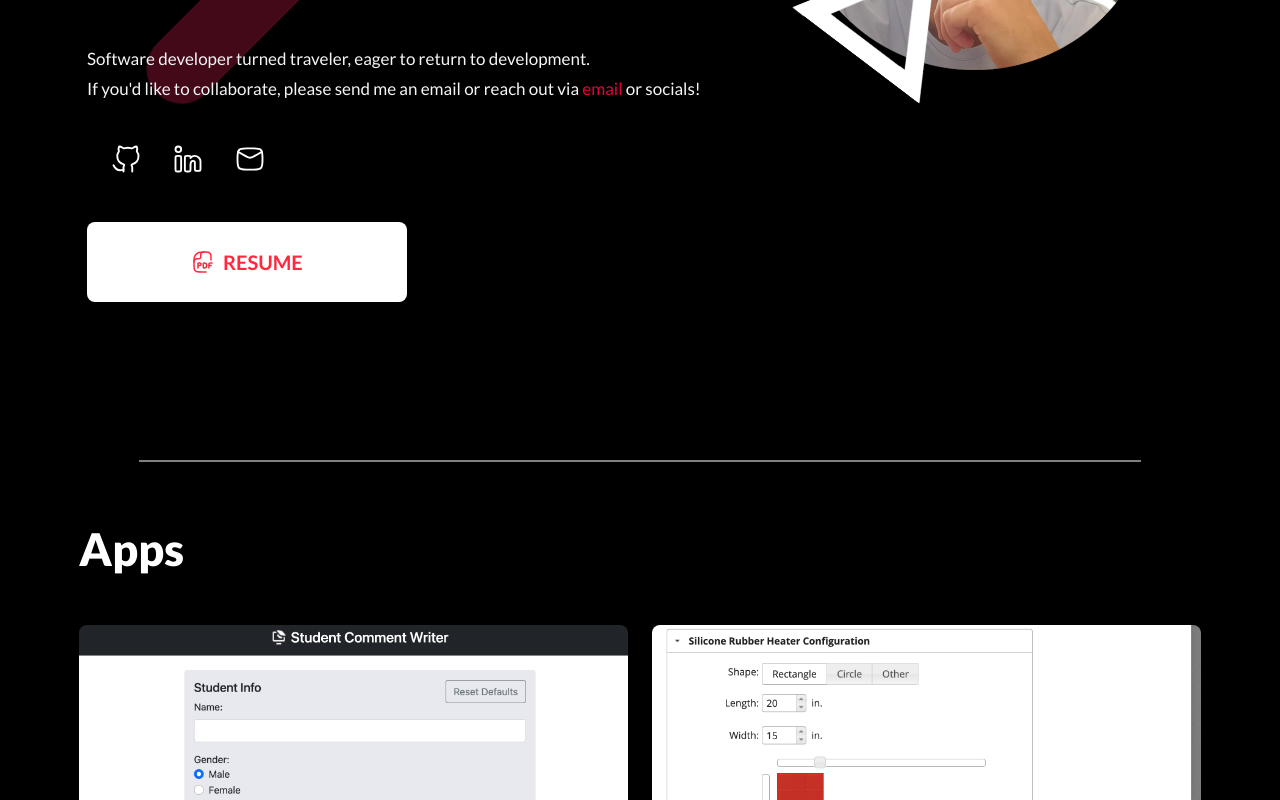
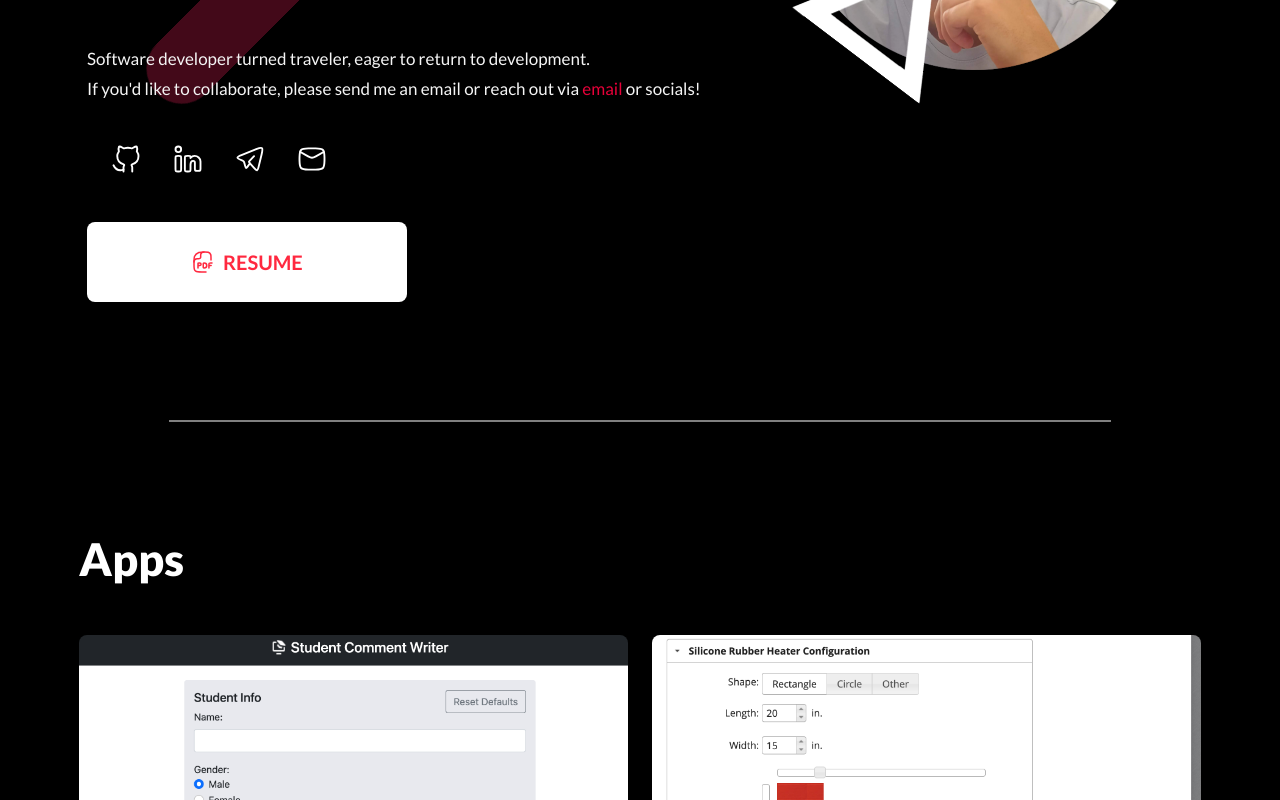
Before and after one commit to wrankin1101/wrankin1101.github.io, a React (Create React App) app: page / in a window 1280 px wide. Shown: the part 460-1260 px from the top of the page. Built offline with nearby package versions, Linux system fonts and the light colour scheme.

Commit message:
adding tg link to home page, spacing tweaks

```diff
--- a/src/pages/Home.js
+++ b/src/pages/Home.js
@@ -18,6 +18,7 @@ import { ReactComponent as GitHubSvg } from "../assets/icons/github.svg";
 import { ReactComponent as LinkedInSvg } from "../assets/icons/linkedin.svg";
 import { ReactComponent as MailSvg } from "../assets/icons/mail.svg";
 import { ReactComponent as PdfSvg } from "../assets/icons/pdf.svg";
+import { ReactComponent as TelegramSvg } from "../assets/icons/telegram.svg";
 import { useEffect, useState } from "react";
 
 function Home() {
@@ -108,6 +109,15 @@ function Home() {
                       rel="noreferrer"
                     >
                       <LinkedInSvg />
+                    </a>
+                  </div>
+                  <div class="p-3">
+                    <a
+                      href="https://t.me/chillwill749"
+                      target="_blank"
+                      rel="noreferrer"
+                    >
+                      <TelegramSvg />
                     </a>
                   </div>
                   <div class="p-3">
--- a/src/styles/App.css
+++ b/src/styles/App.css
@@ -189,7 +189,7 @@ button {
   border: none;
   height: 2px; /* Customize height as needed */
   background-color: grey; /* Customize color as needed */
-  margin: 60px; /* Adjust margin as needed */
+  margin: 110px 90px; /* Adjust margin as needed */
   position: relative;
 }
 
@@ -463,9 +463,6 @@ h3.white {
 
 /** work section **/
 
-.work {
-  padding-top: 90px;
-}
 .work-col h2, .work-col h3 {
   font-size: 21px;
   color: #b3b3b3;
@@ -514,11 +511,13 @@ h3.white {
   width:45px;
   height: 45px;
   background-color: #430919;
+  box-shadow: 0px 0px 10px 2px black;
   border-radius: 100%;
   color: whitesmoke;
 }
 .github_bubble:hover{
   color: #e70139;
+  transform: translate(2px, 2px);
 }
 .github_bubble svg{
   width:30px;
@@ -529,11 +528,6 @@ h3.white {
 
 /** footer **/
 
-.contact {
-  padding-bottom: 60px;
-  padding-top: 90px;
-  text-align: center;
-}
 
 .contact-links {
   background: #fff;
```
Also changed, not shown: src/assets/icons/telegram.svg (added).
